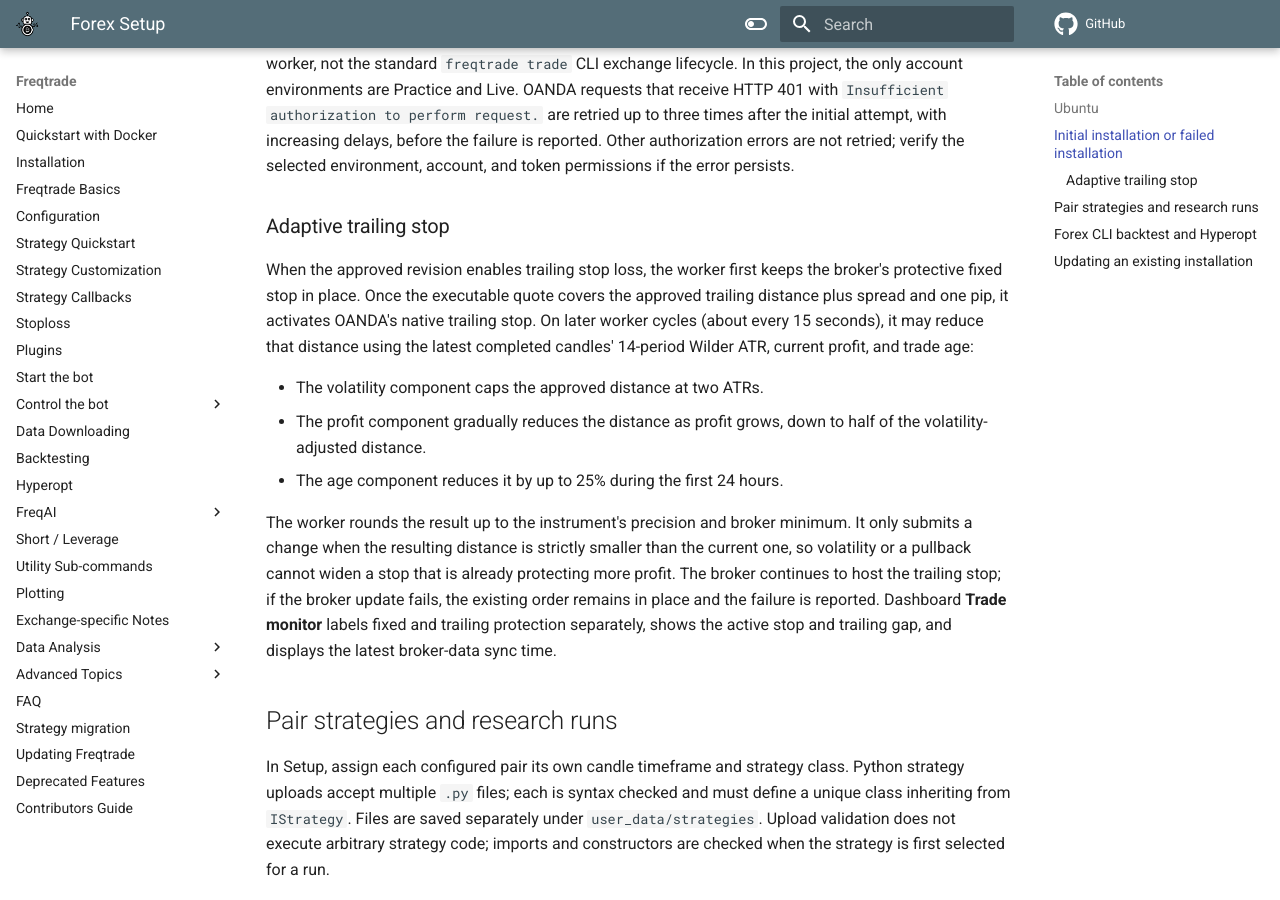
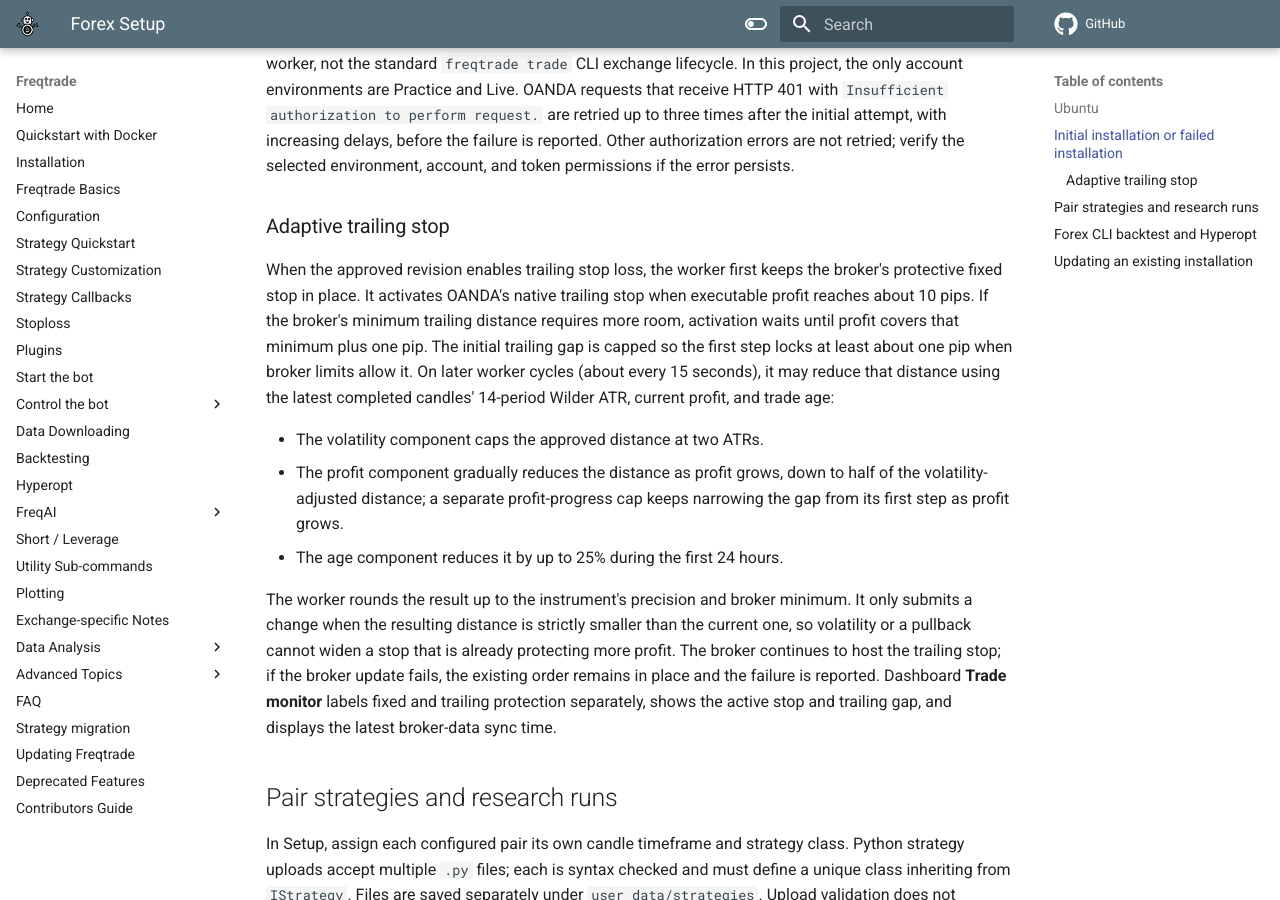
Before and after one commit to siroosab/freqtrade-to-forex, an MkDocs documentation site: the page built from docs/forex_setup.md, in a window 1280 px wide and 900 px high, scrolled down 2066 px. Built offline with MkDocs 1.6.1 and Material for MkDocs 9.7.7, drawn with Linux system fonts in a browser that asks for light colours; comment, search, counter and statistics services are not loaded; the version menu is left out.

Commit message:
feat: enhance adaptive trailing stop logic to activate at 10 pips profit and tighten distance dynamically

```diff
--- a/docs/forex_setup.md
+++ b/docs/forex_setup.md
@@ -111,15 +111,18 @@ verify the selected environment, account, and token permissions if the error per
 ### Adaptive trailing stop
 
 When the approved revision enables trailing stop loss, the worker first keeps
-the broker's protective fixed stop in place. Once the executable quote covers
-the approved trailing distance plus spread and one pip, it activates OANDA's
-native trailing stop. On later worker cycles (about every 15 seconds), it may
-reduce that distance using the latest completed candles' 14-period Wilder ATR,
-current profit, and trade age:
+the broker's protective fixed stop in place. It activates OANDA's native
+trailing stop when executable profit reaches about 10 pips. If the broker's
+minimum trailing distance requires more room, activation waits until profit
+covers that minimum plus one pip. The initial trailing gap is capped so the
+first step locks at least about one pip when broker limits allow it. On later
+worker cycles (about every 15 seconds), it may reduce that distance using the
+latest completed candles' 14-period Wilder ATR, current profit, and trade age:
 
 - The volatility component caps the approved distance at two ATRs.
 - The profit component gradually reduces the distance as profit grows, down to
-  half of the volatility-adjusted distance.
+  half of the volatility-adjusted distance; a separate profit-progress cap
+  keeps narrowing the gap from its first step as profit grows.
 - The age component reduces it by up to 25% during the first 24 hours.
 
 The worker rounds the result up to the instrument's precision and broker
```
Also changed, not shown: 2 other files.
